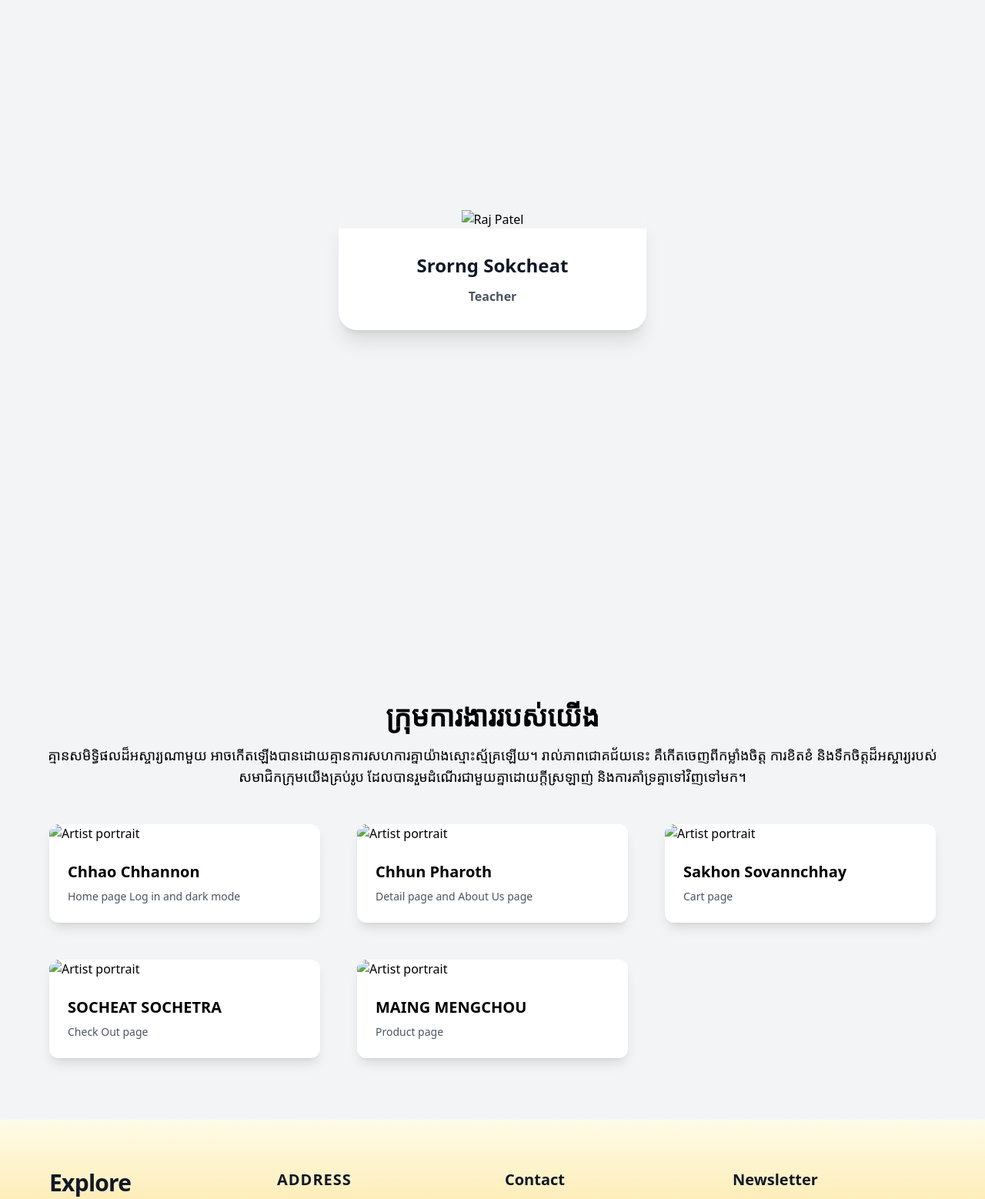
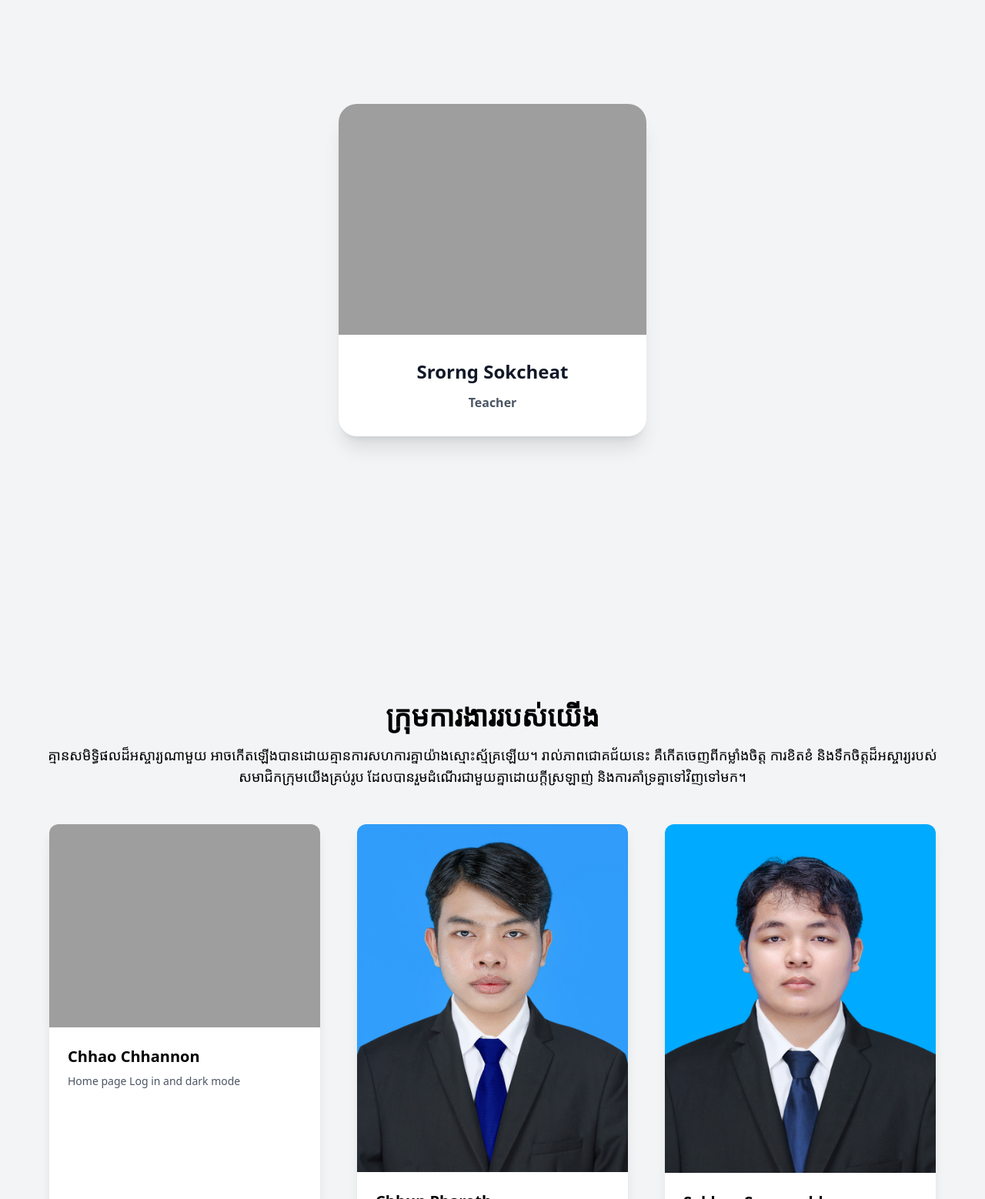
Before and after one commit to eceaqr-cell/stop-clicking-code, a website: page html/Abuot.html in a window 1280 px wide. Shown: the part 2160-3718 px from the top of the page at 77% size. Drawn offline with nearby package versions, Linux system fonts and the light colour scheme; the site is published under a folder, as on GitHub Pages, so addresses that start at the root find nothing.

Commit message:
update:master

```diff
--- a/html/Abuot.html
+++ b/html/Abuot.html
@@ -229,7 +229,7 @@ Our pieces are developed by a close-knit creative team, comprised of industry-le
 
     <!-- រូបភាព -->
     <div class="w-full h-full flex items-center justify-center bg-gray-100 overflow-hidden">
-      <img src="/img/Teacher.png"
+      <img src="../img/Teacher.png"
            alt="Raj Patel"
            class="h-full object-contain object-center">
     </div>
@@ -255,35 +255,35 @@ Our pieces are developed by a close-knit creative team, comprised of industry-le
     </div>
     <div class="grid grid-cols-1 sm:grid-cols-2 lg:grid-cols-3 gap-12 max-w-6xl mx-auto">
       <div class="bg-white rounded-xl shadow-lg overflow-hidden">
-        <img src="/img/H.png" alt="Artist portrait" class="w-full h-464 object-cover">
+        <img src="../img/H.png" alt="Artist portrait" class="w-full h-464 object-cover">
         <div class="p-6">
           <h3 class="text-xl font-bold mb-2">Chhao Chhannon</h3>
           <p class="text-sm text-gray-600">Home page Log in and dark mode</p>
         </div>
       </div>
       <div class="bg-white rounded-xl shadow-lg overflow-hidden">
-        <img src="/img/D.jpg" alt="Artist portrait" class="w-full h-464 object-cover">
+        <img src="../img/D.jpg" alt="Artist portrait" class="w-full h-464 object-cover">
         <div class="p-6">
           <h3 class="text-xl font-bold mb-2">Chhun Pharoth</h3>
           <p class="text-sm text-gray-600">Detail page and About Us page</p>
         </div>
       </div>
       <div class="bg-white rounded-xl shadow-lg overflow-hidden">
-        <img src="/img/c.jpg" alt="Artist portrait" class="w-full h-464 object-cover">
+        <img src="../img/c.jpg" alt="Artist portrait" class="w-full h-464 object-cover">
         <div class="p-6">
           <h3 class="text-xl font-bold mb-2">Sakhon Sovannchhay</h3>
           <p class="text-sm text-gray-600">Cart page</p>
         </div>
       </div>
       <div class="bg-white rounded-xl shadow-lg overflow-hidden">
-        <img src="/img/C.png" alt="Artist portrait" class="w-full h-464 object-cover">
+        <img src="../img/C.png" alt="Artist portrait" class="w-full h-464 object-cover">
         <div class="p-6">
           <h3 class="text-xl font-bold mb-2">SOCHEAT SOCHETRA</h3>
           <p class="text-sm text-gray-600">Check Out page</p>
         </div>
       </div>
       <div class="bg-white rounded-xl shadow-lg overflow-hidden">
-        <img src="/img/P.png" alt="Artist portrait" class="w-full h-464 object-cover">
+        <img src="../img/P.png" alt="Artist portrait" class="w-full h-464 object-cover">
         <div class="p-6">
           <h3 class="text-xl font-bold mb-2">MAING MENGCHOU</h3>
           <p class="text-sm text-gray-600">Product page</p>
```
Also changed, not shown: html/Product.html (+1 -1 lines).
